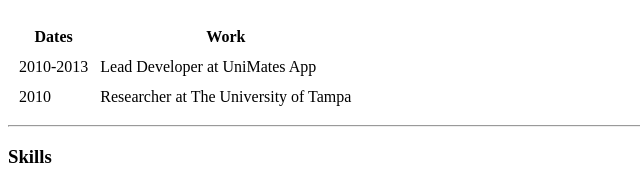
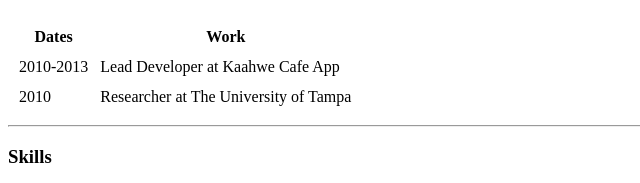
Before and after one commit to rosejabbour/cv, a plain HTML site: page index.html in a window 1280 px wide. Shown: the part 614-797 px from the top of the page, 0-640 px from the left. Drawn offline with Linux system fonts and the light colour scheme.

Commit message:
Update index.html

```diff
--- a/index.html
+++ b/index.html
@@ -36,7 +36,7 @@
     <tbody>
       <tr>
         <td>2010-2013</td>
-        <td>Lead Developer at UniMates App</td>
+        <td>Lead Developer at Kaahwe Cafe App</td>
       </tr>
       <tr>
         <td>2010</td>
```
